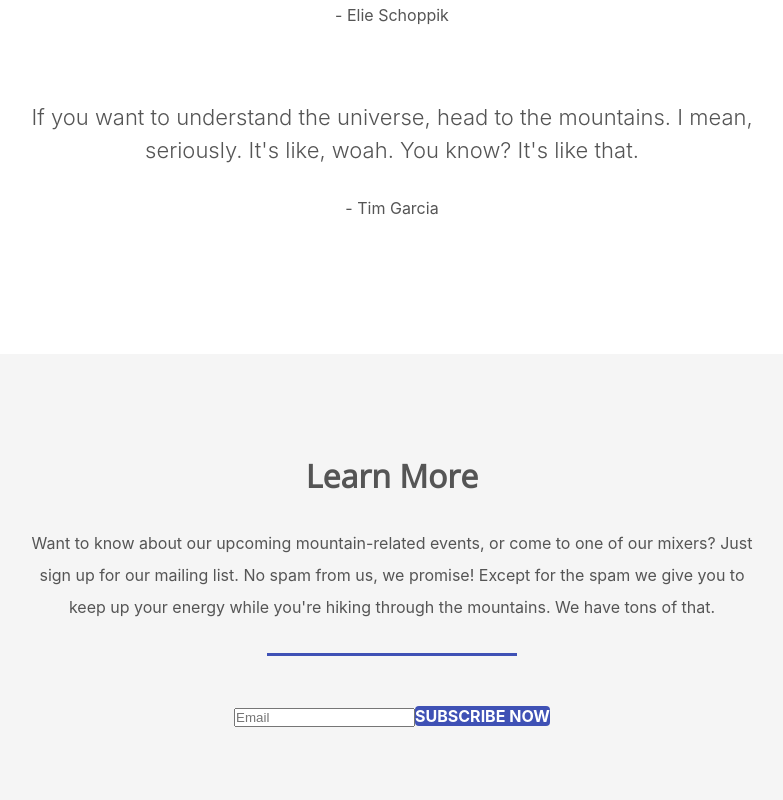
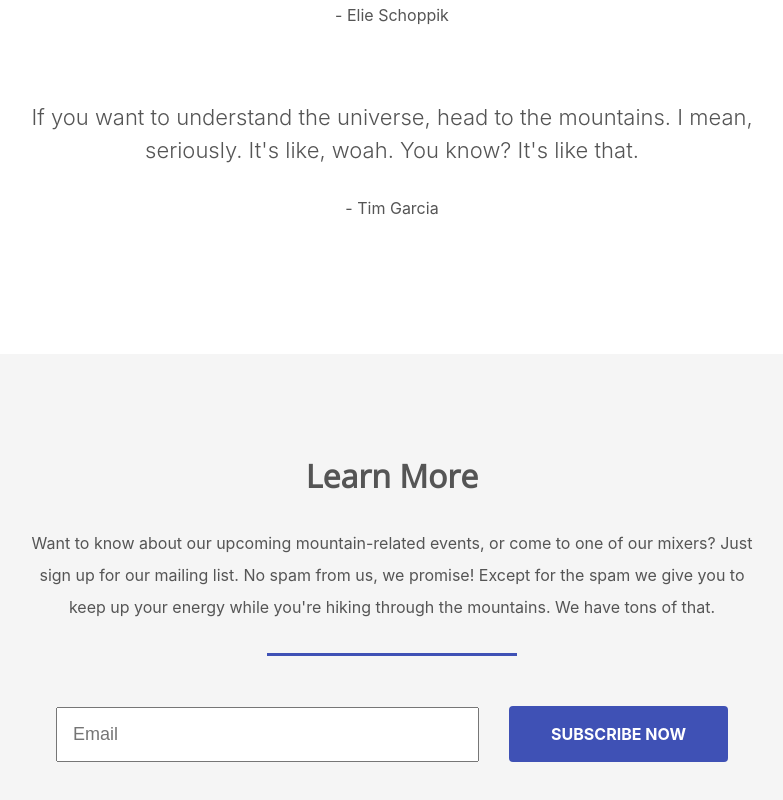
Before and after one commit to beiatrix/lovable-imaginary-codec, a React (Create React App) app: page / in a window 1280 px wide. Shown: the part 3709-4509 px from the top of the page, without its empty margins (248-1031 px from the left). Built offline with nearby package versions, Linux system fonts and the light colour scheme.

Commit message:
styling - Contact component

```diff
--- a/src/components/Contact.js
+++ b/src/components/Contact.js
@@ -1,8 +1,9 @@
 import React from 'react'
+import '../styles/Contact.css'
 
 export const Contact = props => {
   return (
-    <section>
+    <section className="contact">
       <h3 class="title">Learn more</h3>
       <p>Want to know about our upcoming mountain-related events, or come to one of our mixers? Just sign up for our mailing list. No spam from us, we promise! Except for the spam we give you to keep up your energy while you're hiking through the mountains. We have tons of that.</p>
       <hr />
--- /dev/null
+++ b/src/styles/Contact.css
@@ -0,0 +1,19 @@
+.contact form {
+	display: flex;
+	align-items: center;
+	justify-content: center;
+	flex-wrap: wrap;
+	width: 60%;
+}
+
+.contact form .btn {
+	padding: 18px 42px;
+}
+
+.contact form input {
+	padding: 15px;
+	margin-right: 30px;
+	font-size: 18px;
+	color: #555;
+	flex: 1;
+}
```
